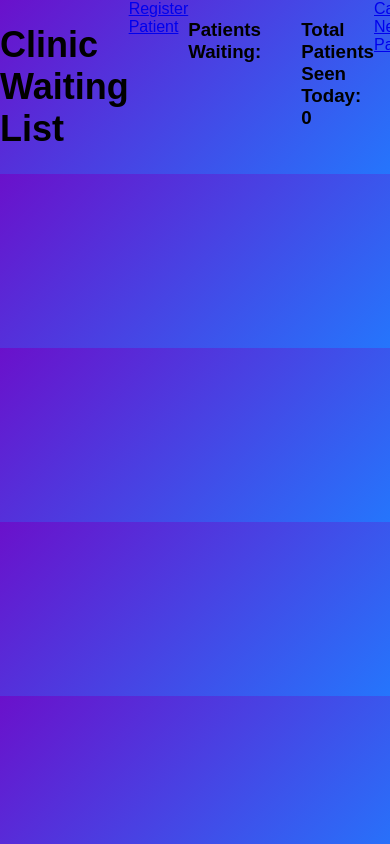
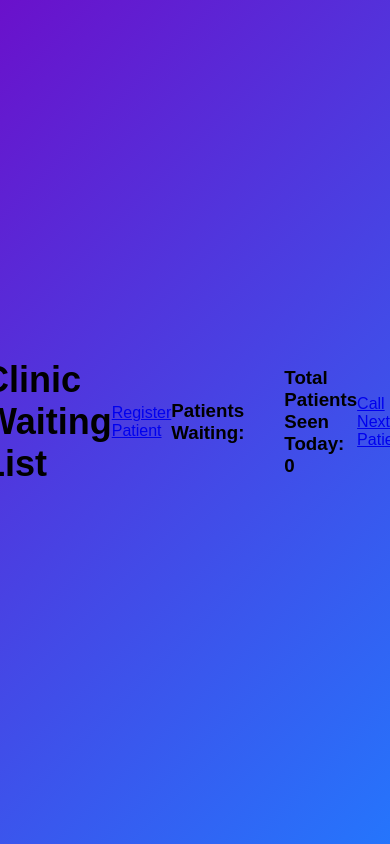
Before and after one commit to Darklion-007/Clinic-Queue-App, a Flask app: page / in a window 390 px wide; the page is wider, and only the part inside the window is pictured. Run offline with Flask 3, Linux system fonts and the light colour scheme.

Commit message:
updated responsive layout

```diff
--- a/static/style.css
+++ b/static/style.css
@@ -4,6 +4,9 @@ body {
     margin: 0;
     padding: 0;
     display: flex;
+    justify-content: center;
+    align-items: center;
+    height: 100vh;
 
 }
 form {
```
